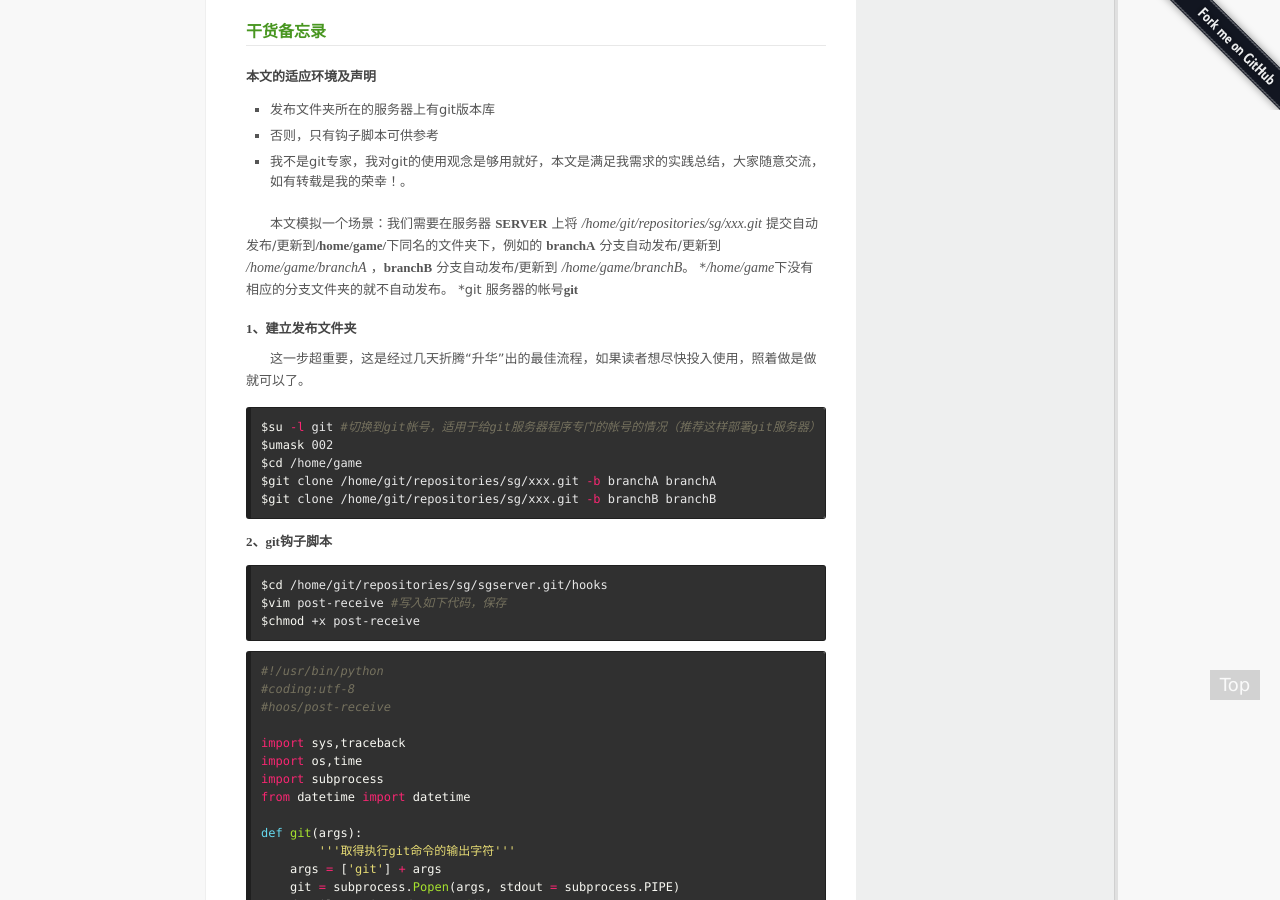
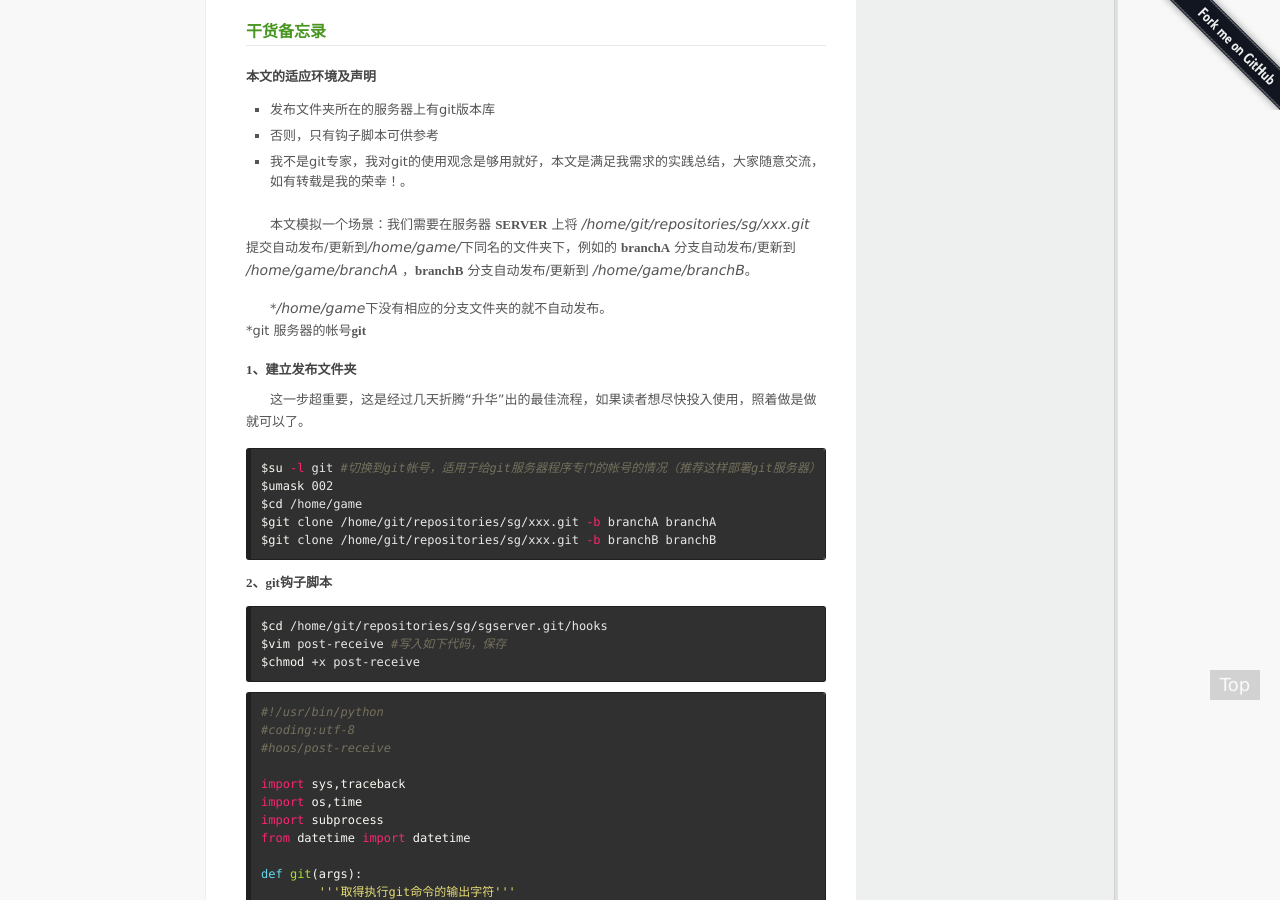
Before and after one commit to sunminghong/sunminghong.github.com, a Jekyll site: the page built from _posts/2012-12-19-git-auto-pub.md, in a window 1280 px wide and 900 px high, scrolled down 381 px. Built offline with Jekyll 4.4.1, drawn with Linux system fonts in a browser that asks for light colours; Markdown is read by kramdown in place of the engine named in the settings; comment, search, counter and statistics services are not loaded.

```diff
--- a/_posts/2012-12-19-git-auto-pub.md
+++ b/_posts/2012-12-19-git-auto-pub.md
@@ -11,8 +11,9 @@ keywords: git,hooks,script,branch,tag,钩子,脚本,分支,标签,游戏开发
 * 否则，只有钩子脚本可供参考
 * 我不是git专家，我对git的使用观念是够用就好，本文是满足我需求的实践总结，大家随意交流，如有转载是我的荣幸！。
 
-本文模拟一个场景：我们需要在服务器 **SERVER** 上将 ***/home/git/repositories/sg/xxx.git*** 提交自动发布/更新到**/home/game/**下同名的文件夹下，例如的 **branchA** 分支自动发布/更新到 ***/home/game/branchA*** ，**branchB** 分支自动发布/更新到 ***/home/game/branchB***。
-\****/home/game***下没有相应的分支文件夹的就不自动发布。
+本文模拟一个场景：我们需要在服务器 **SERVER** 上将 */home/git/repositories/sg/xxx.git* 提交自动发布/更新到*/home/game/*下同名的文件夹下，例如的 **branchA** 分支自动发布/更新到 */home/game/branchA* ，**branchB** 分支自动发布/更新到 */home/game/branchB*。
+
+\**/home/game*下没有相应的分支文件夹的就不自动发布。
 \*git 服务器的帐号**git**
 
 ######1、建立发布文件夹
```
